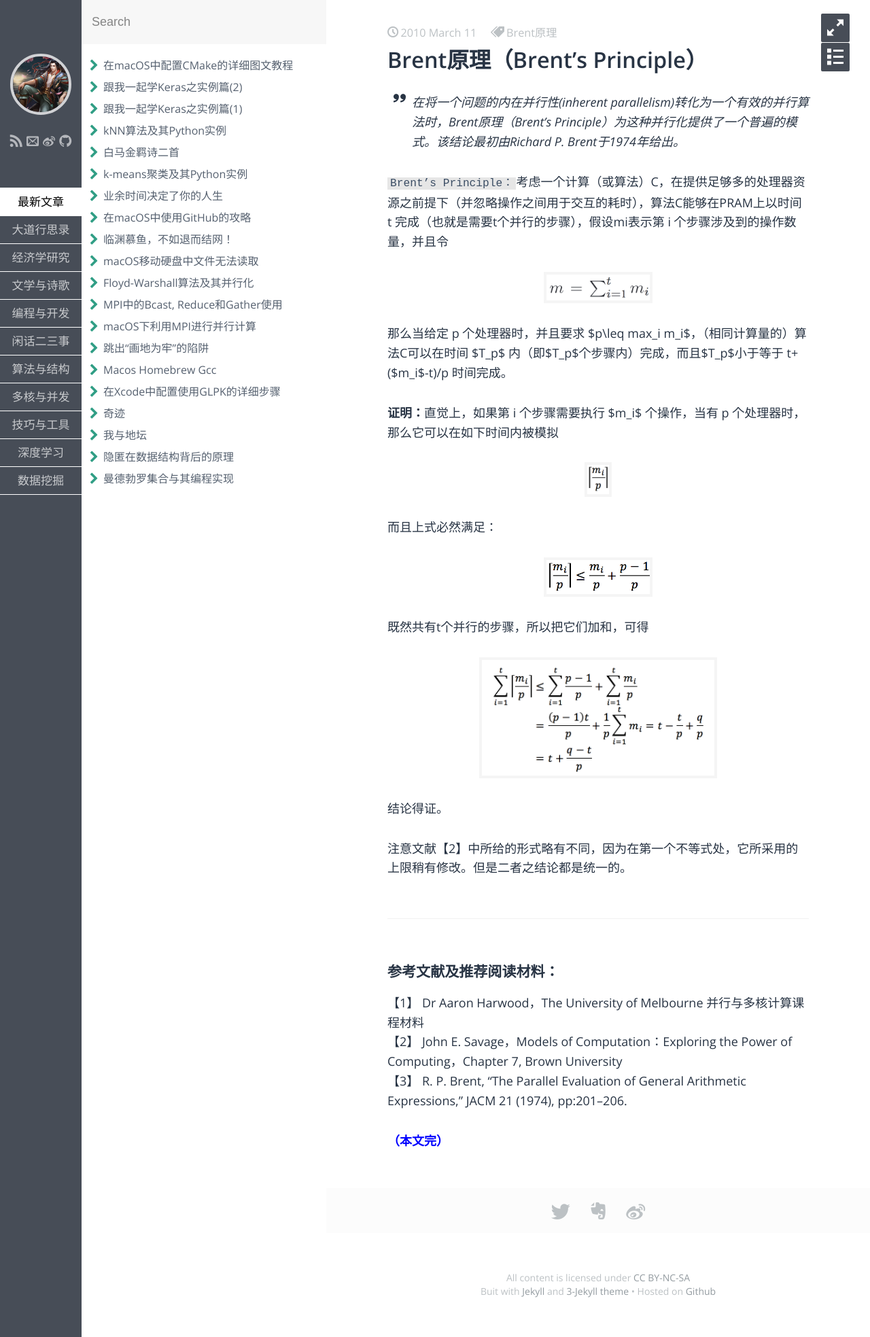
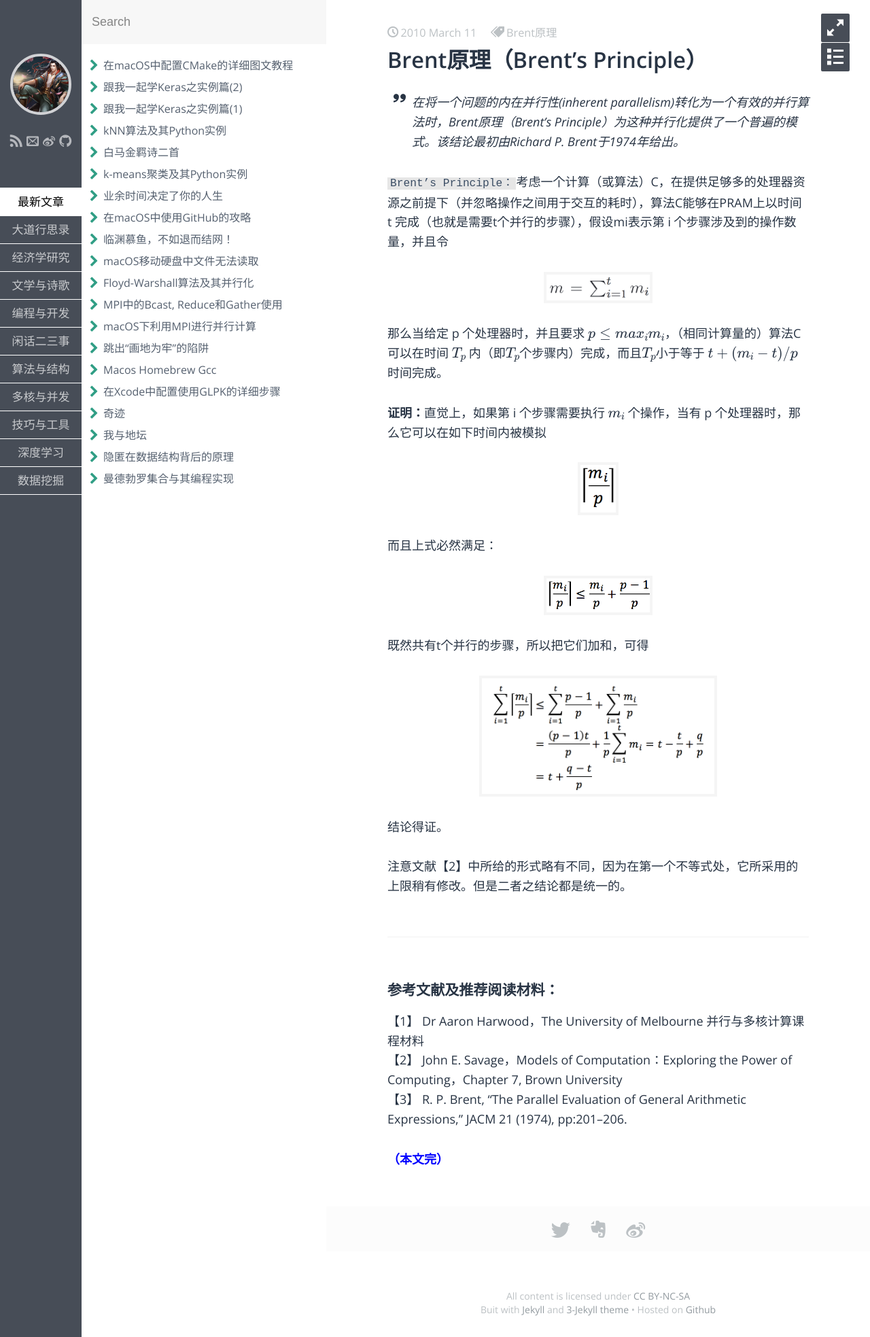
Before and after one commit to fzuo/baimafujinji, a Jekyll site: the page built from _posts/parallel/2010-03-11-Brent-Principle.md, in a window 1280 px wide. Shown: the whole page at 68% size. Built offline with Jekyll 4.4.1, drawn with Linux system fonts in a browser that asks for light colours; some web fonts are replaced; formulas are drawn with MathJax 3.

Commit message:
Update 2010-03-11-Brent-Principle.md

```diff
--- a/_posts/parallel/2010-03-11-Brent-Principle.md
+++ b/_posts/parallel/2010-03-11-Brent-Principle.md
@@ -14,12 +14,12 @@
 <img src="https://fzuo.github.io/assets/img/parallel/parallel06.png" width="160">
 </p>
 
-那么当给定 p 个处理器时，并且要求 $p\leq max_i m_i$，（相同计算量的）算法C可以在时间 $T_p$ 内（即$T_p$个步骤内）完成，而且$T_p$小于等于 t+($m_i$-t)/p 时间完成。
+那么当给定 p 个处理器时，并且要求 $$p\leq max_i m_i$$，（相同计算量的）算法C可以在时间 $$T_p$$ 内（即$$T_p$$个步骤内）完成，而且$$T_p$$小于等于 $$t+(m_i-t)/p$$ 时间完成。
 
-**证明：**直觉上，如果第 i 个步骤需要执行 $m_i$ 个操作，当有 p 个处理器时，那么它可以在如下时间内被模拟
+**证明：**直觉上，如果第 i 个步骤需要执行 $$m_i$$ 个操作，当有 p 个处理器时，那么它可以在如下时间内被模拟
 
 <p align="center">
-<img src="https://fzuo.github.io/assets/img/parallel/parallel07.png" width="40">
+<img src="https://fzuo.github.io/assets/img/parallel/parallel07.png" width="60">
 </p>
 
 而且上式必然满足：
```
